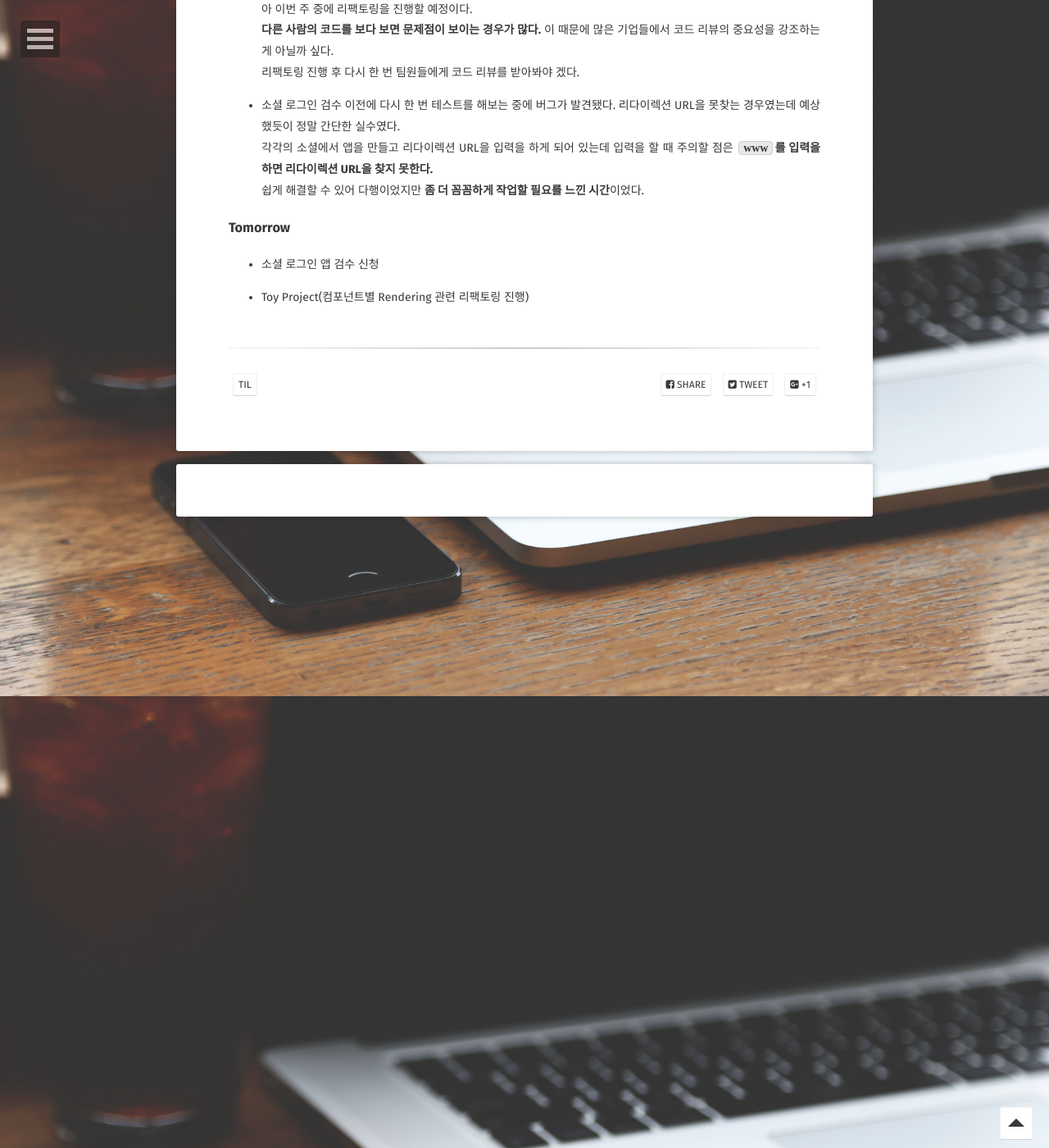
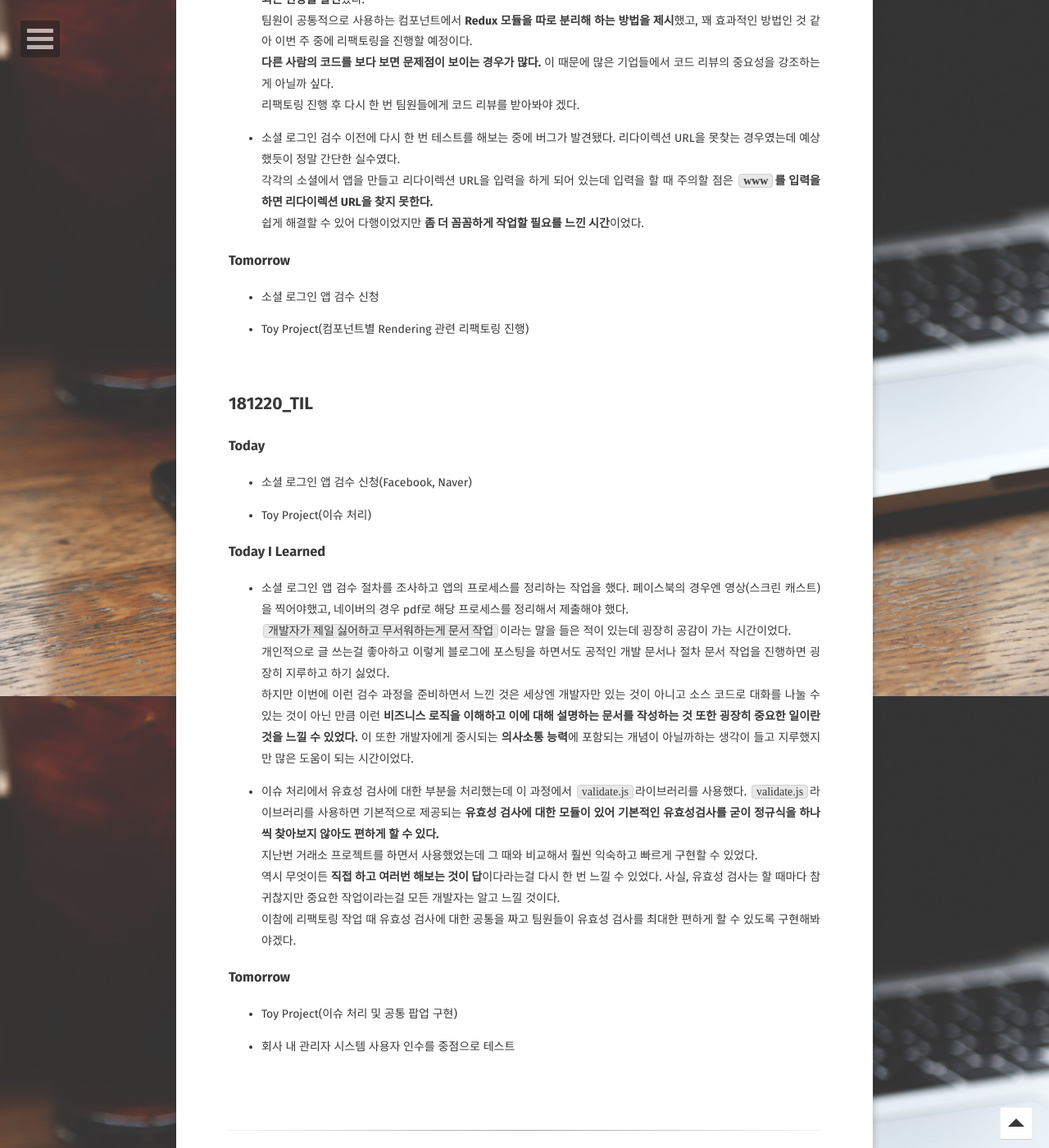
Before and after one commit to BKJang/DEVLOG, a Jekyll site: the page built from _posts/TIL/2018-12-17-TIL181217.md, in a window 1280 px wide and 1400 px high, scrolled down 2751 px. Shown: the whole window at 82% size. Built offline with Jekyll 4.4.1, drawn with Linux system fonts in a browser that asks for light colours; some web fonts are replaced; comment, search, counter and statistics services are not loaded; some of the changed text lies outside the part shown.

Commit message:
Update 2018-12-17-TIL181217.md(181220_TIL)

```diff
--- a/_posts/TIL/2018-12-17-TIL181217.md
+++ b/_posts/TIL/2018-12-17-TIL181217.md
@@ -71,6 +71,8 @@ yum -y install 패키지명
 
 - [Dev-Docs](https://github.com/Im-D/Dev-Docs) 포스트 수정
 
+<br/>
+
 ## 181219_TIL
 
 ### Today
@@ -90,3 +92,27 @@ yum -y install 패키지명
 - 소셜 로그인 앱 검수 신청
 
 - Toy Project(컴포넌트별 Rendering 관련 리팩토링 진행)
+
+<br/>
+
+## 181220_TIL
+
+### Today
+
+- 소셜 로그인 앱 검수 신청(Facebook, Naver)
+
+- Toy Project(이슈 처리)
+
+### Today I Learned
+
+- 소셜 로그인 앱 검수 절차를 조사하고 앱의 프로세스를 정리하는 작업을 했다. 페이스북의 경우엔 영상(스크린 캐스트)을 찍어야했고, 네이버의 경우 pdf로 해당 프로세스를 정리해서 제출해야 했다.<br/> `개발자가 제일 싫어하고 무서워하는게 문서 작업`이라는 말을 들은 적이 있는데 굉장히 공감이 가는 시간이었다.<br/> 개인적으로 글 쓰는걸 좋아하고 이렇게 블로그에 포스팅을 하면서도 공적인 개발 문서나 절차 문서 작업을 진행하면 굉장히 지루하고 하기 싫었다. <br/>하지만 이번에 이런 검수 과정을 준비하면서 느낀 것은 세상엔 개발자만 있는 것이 아니고 소스 코드로 대화를 나눌 수 있는 것이 아닌 만큼 이런 **비즈니스 로직을 이해하고 이에 대해 설명하는 문서를 작성하는 것 또한 굉장히 중요한 일이란 것을 느낄 수 있었다.** 이 또한 개발자에게 중시되는 **의사소통 능력**에 포함되는 개념이 아닐까하는 생각이 들고 지루했지만 많은 도움이 되는 시간이었다.
+
+- 이슈 처리에서 유효성 검사에 대한 부분을 처리했는데 이 과정에서 `validate.js`라이브러리를 사용했다. `validate.js`라이브러리를 사용하면 기본적으로 제공되는 **유효성 검사에 대한 모듈이 있어 기본적인 유효성검사를 굳이 정규식을 하나씩 찾아보지 않아도 편하게 할 수 있다.** <br/>지난번 거래소 프로젝트를 하면서 사용했었는데 그 때와 비교해서 훨씬 익숙하고 빠르게 구현할 수 있었다.<br/> 역시 무엇이든 **직접 하고 여러번 해보는 것이 답**이다라는걸 다시 한 번 느낄 수 있었다. 사실, 유효성 검사는 할 때마다 참 귀찮지만 중요한 작업이라는걸 모든 개발자는 알고 느낄 것이다.<br/> 이참에 리팩토링 작업 때 유효성 검사에 대한 공통을 짜고 팀원들이 유효성 검사를 최대한 편하게 할 수 있도록 구현해봐야겠다.
+
+### Tomorrow
+
+- Toy Project(이슈 처리 및 공통 팝업 구현)
+
+- 회사 내 관리자 시스템 사용자 인수를 중점으로 테스트
+
+<br/>
```
